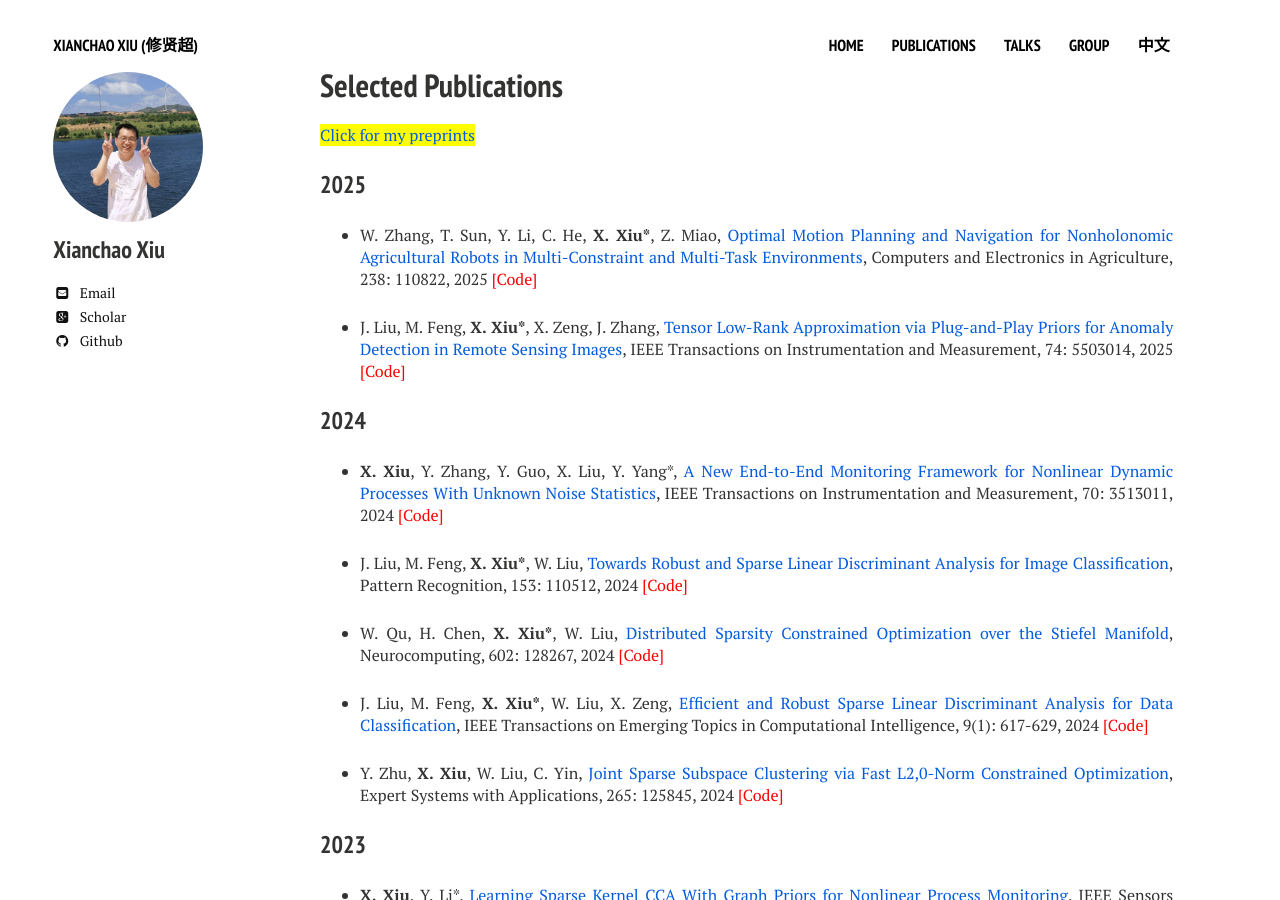
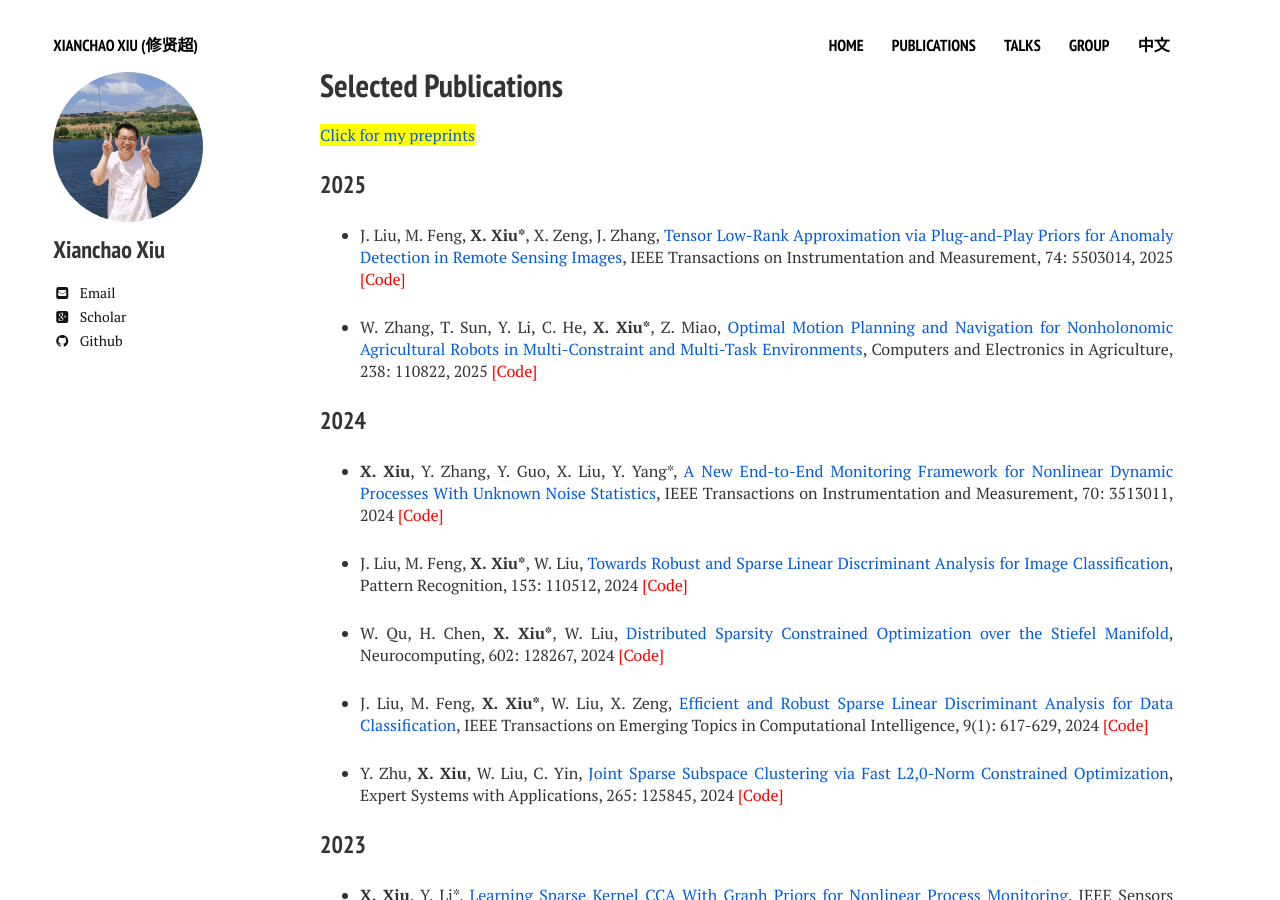
Before and after one commit to xianchaoxiu/xianchaoxiu.github.io, a Jekyll site: the page built from publications/index.md, in a window 1280 px wide and 900 px high. Built offline with Jekyll 4.4.1, drawn with Linux system fonts in a browser that asks for light colours; nearby versions of some CDN libraries.

Commit message:
Update index.md

```diff
--- a/publications/index.md
+++ b/publications/index.md
@@ -13,10 +13,9 @@ share: false
 
 ### 2025
 
-* W. Zhang, T. Sun, Y. Li, C. He, <b>X. Xiu*</b>, Z. Miao, <a href="https://doi.org/10.1016/j.compag.2025.110822" class="textlink" target="_blank">Optimal Motion Planning and Navigation for Nonholonomic Agricultural Robots in Multi-Constraint and Multi-Task Environments</a>, Computers and Electronics in Agriculture, 238: 110822, 2025 <a href="https://github.com/xianchaoxiu/MPAR" class="textlink" target="_blank" style="color: red;">[Code]</a>
-
 * J. Liu, M. Feng, <b>X. Xiu*</b>, X. Zeng, J. Zhang, <a href="https://ieeexplore.ieee.org/document/10935754" class="textlink" target="_blank">Tensor Low-Rank Approximation via Plug-and-Play Priors for Anomaly Detection in Remote Sensing Images</a>, IEEE Transactions on Instrumentation and Measurement, 74: 5503014, 2025 <a href="https://github.com/xianchaoxiu/PnP-TLRA" class="textlink" target="_blank" style="color: red;">[Code]</a>
 
+* W. Zhang, T. Sun, Y. Li, C. He, <b>X. Xiu*</b>, Z. Miao, <a href="https://doi.org/10.1016/j.compag.2025.110822" class="textlink" target="_blank">Optimal Motion Planning and Navigation for Nonholonomic Agricultural Robots in Multi-Constraint and Multi-Task Environments</a>, Computers and Electronics in Agriculture, 238: 110822, 2025 <a href="https://github.com/xianchaoxiu/MPAR" class="textlink" target="_blank" style="color: red;">[Code]</a>
 
 
 
```
